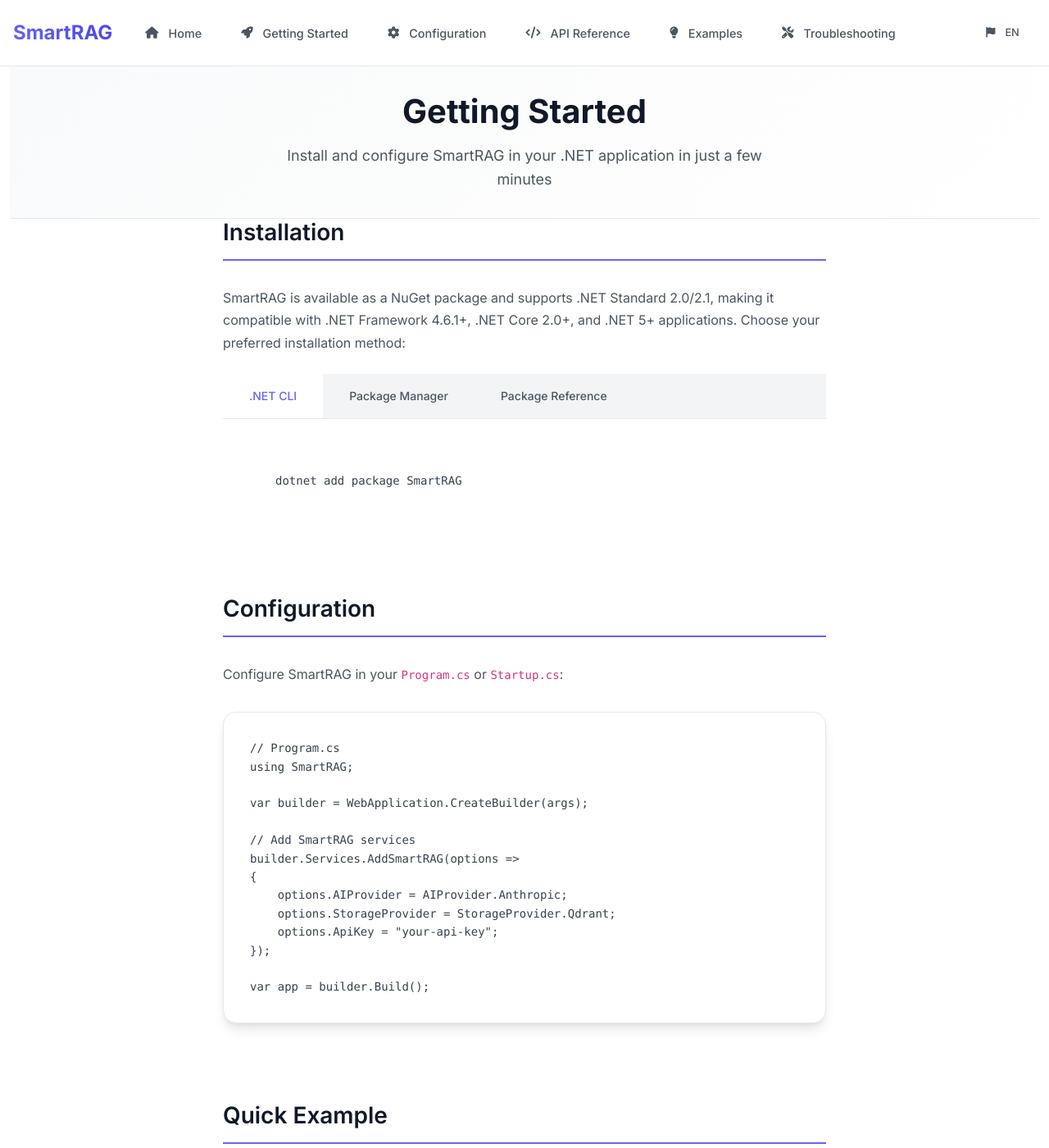
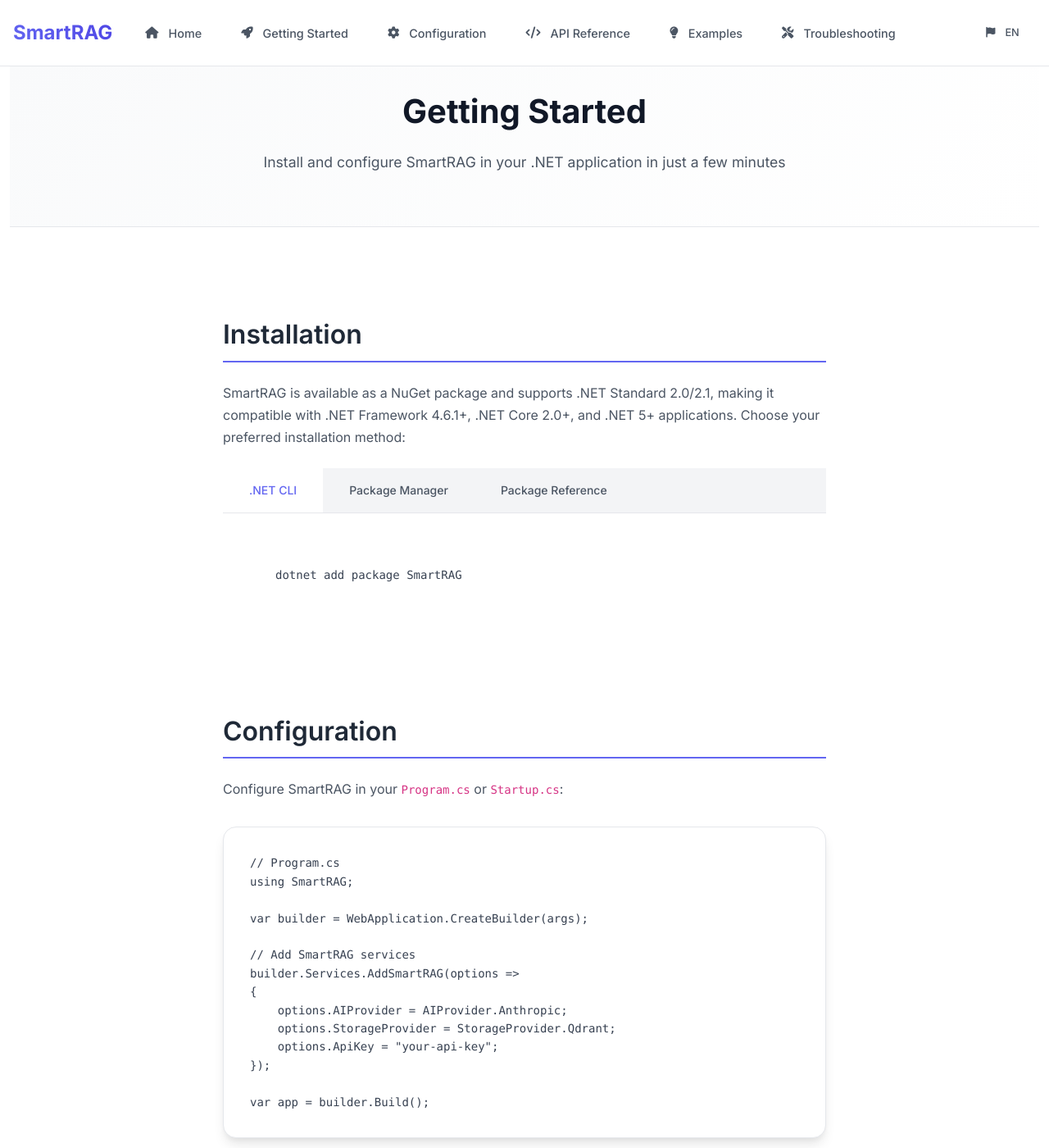
Before and after one commit to byerlikaya/SmartRAG, a Jekyll site: the page built from docs/en/getting-started.md, in a window 1280 px wide and 1400 px high. Shown: the whole window at 82% size. Built offline with Jekyll 4.4.1, drawn with Linux system fonts in a browser that asks for light colours.

Commit message:
Fix language selection and improve page spacing - Add active language highlighting, fix page navigation, increase title spacing

```diff
--- a/docs/assets/css/style.css
+++ b/docs/assets/css/style.css
@@ -449,44 +449,47 @@ h1, h2, h3, h4, h5, h6 {
     border-bottom-color: var(--dark-border);
 }
 
+/* Page Headers and Titles */
 .page-title {
     font-size: 2.5rem;
     font-weight: 700;
     color: var(--gray-900);
-    margin-bottom: var(--spacing-sm);
+    margin-bottom: 1.5rem !important;
     text-align: center;
 }
 
-[data-theme="dark"] .page-title {
-    color: var(--gray-100);
-}
-
 .page-description {
-    font-size: 1.125rem;
+    font-size: 1.1rem;
     color: var(--gray-600);
-    max-width: 600px;
-    margin: 0 auto;
-}
-
-[data-theme="dark"] .page-description {
-    color: var(--gray-400);
+    margin-bottom: 2rem !important;
+    text-align: center;
+    line-height: 1.6;
+}
+
+/* Section titles with more spacing */
+.content-section h2 {
+    font-size: 2rem;
+    font-weight: 600;
+    color: var(--gray-800);
+    margin-top: 3rem !important;
+    margin-bottom: 1.5rem !important;
+    padding-bottom: 0.75rem !important;
+    border-bottom: 2px solid var(--primary);
+    position: relative;
+}
+
+/* Add more space after section titles */
+.content-section h2 + p {
+    margin-top: 1.5rem !important;
+}
+
+/* Page content spacing */
+.page-content {
+    padding-top: 2rem !important;
 }
 
 .content-section {
-    margin-bottom: var(--spacing-2xl);
-}
-
-.content-section h2 {
-    font-size: 1.75rem;
-    font-weight: 600;
-    color: var(--gray-900);
-    margin-bottom: var(--spacing-lg);
-    border-bottom: 2px solid var(--primary);
-    padding-bottom: var(--spacing-sm);
-}
-
-[data-theme="dark"] .content-section h2 {
-    color: var(--gray-100);
+    margin-bottom: 3rem !important;
 }
 
 .content-section h3 {
--- a/docs/assets/js/script.js
+++ b/docs/assets/js/script.js
@@ -48,6 +48,65 @@ document.addEventListener('DOMContentLoaded', function() {
         }
     } else {
         console.warn('Theme toggle button not found!');
+    }
+
+    // Language Selection Functionality
+    const languageButtons = document.querySelectorAll('.language-btn');
+
+    if (languageButtons.length > 0) {
+        console.log('Setting up language selection...');
+
+        languageButtons.forEach(button => {
+            button.addEventListener('click', function(e) {
+                e.preventDefault();
+
+                const targetLang = this.getAttribute('data-lang');
+                const currentPath = window.location.pathname;
+
+                console.log('Language switch requested:', targetLang);
+                console.log('Current path:', currentPath);
+
+                // Get base URL from Jekyll site configuration
+                const baseUrl = window.siteConfig ? window.siteConfig.baseurl : '/SmartRAG';
+                console.log('Base URL:', baseUrl);
+
+                // Remove baseurl and current language prefix if exists
+                let newPath = currentPath;
+
+                // Remove baseurl if present
+                if (baseUrl && baseUrl !== '/') {
+                    newPath = currentPath.replace(new RegExp(`^${baseUrl}`), '');
+                    console.log('Path after removing baseurl:', newPath);
+                }
+
+                // Remove current language prefix
+                newPath = newPath.replace(/^\/(en|tr|de|ru)/, '');
+                console.log('Path after removing language prefix:', newPath);
+
+                // Ensure path starts with /
+                if (!newPath.startsWith('/')) {
+                    newPath = '/' + newPath;
+                }
+
+                // Add new language prefix
+                if (newPath === '/') {
+                    newPath = `/${targetLang}/`;
+                } else {
+                    newPath = `/${targetLang}${newPath}`;
+                }
+                console.log('Path after adding language prefix:', newPath);
+
+                // Add baseurl back
+                if (baseUrl && baseUrl !== '/') {
+                    newPath = baseUrl + newPath;
+                }
+
+                console.log('Final URL:', newPath);
+
+                // Navigate to new URL
+                window.location.href = newPath;
+            });
+        });
     }
 
     // Smooth scrolling for anchor links
```
